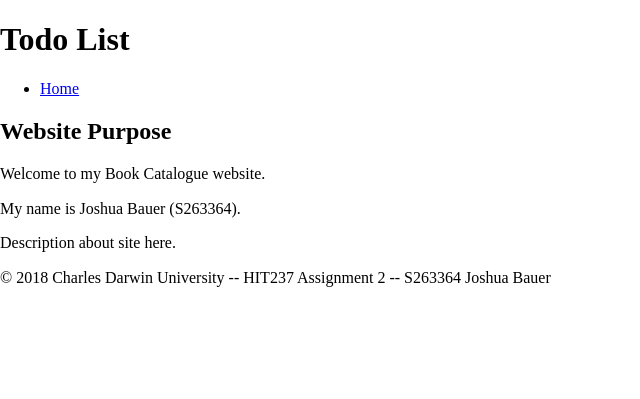
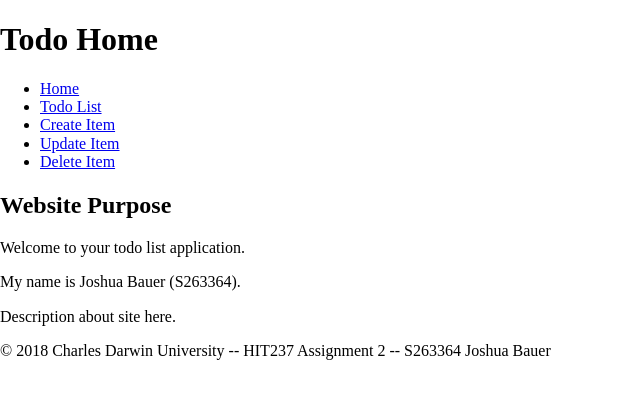
Before and after one commit to jaybeebauer/HIT237-Assignment2, a Django app: page / in a window 1280 px wide. Shown: the top 399 px of the page, without its empty margins (0-640 px from the left). Run offline with Django 3.2, Linux system fonts and the light colour scheme; some libraries are stand-ins or nearby versions.

Commit message:
-Finalised base HTML and page links (views)

```diff
--- a/HIT237-Assignment2/HIT237_Assignment2/urls.py
+++ b/HIT237-Assignment2/HIT237_Assignment2/urls.py
@@ -13,4 +13,9 @@ from TodoList import views
 urlpatterns = [
     url(r'^admin/', admin.site.urls),
     url(r'^$', views.home, name='home'),
+    url(r'^todolist/?$', views.todolist, name='todolist'),
+    url(r'^todolist/item/create/?$', views.adjustrecord, name='create'),
+    url(r'^todolist/item/update/?$', views.adjustrecord, name='update'),
+    url(r'^todolist/item/detail/?$', views.adjustrecord, name='detail'),
+    url(r'^todolist/item/delete/?$', views.adjustrecord, name='delete'),
 ]
--- a/HIT237-Assignment2/TodoList/templates/index.html
+++ b/HIT237-Assignment2/TodoList/templates/index.html
@@ -1,13 +1,13 @@
 {% extends "site_base.html" %}
 {% load static %}
 
-{% block page_title %}Todo List{% endblock %}
+{% block page_title %}Todo Home{% endblock %}
 
-{% block page_heading_title %}<h1>Todo List</h1>{% endblock %}
+{% block page_heading_title %}<h1>Todo Home</h1>{% endblock %}
 
 {% block main_body %}
 <h2 >Website Purpose</h2>
-<p>Welcome to my Book Catalogue website.</p>
+<p>Welcome to your todo list application.</p>
 <p>My name is Joshua Bauer (S263364).</p>
 <!--TODO Adjust description -->
 <p>Description about site here.</p>
--- a/HIT237-Assignment2/TodoList/templates/site_base.html
+++ b/HIT237-Assignment2/TodoList/templates/site_base.html
@@ -25,6 +25,11 @@
       <nav>
         <ul>
           <li><a href="{% url 'home' %}">Home</a>
+            <li><a href="{% url 'todolist' %}">Todo List</a>
+            <li><a href="{% url 'create' %}">Create Item</a>
+            <li><a href="{% url 'update' %}">Update Item</a>
+            <li><a href="{% url 'delete' %}">Delete Item</a>
+            <!--<li><a href="">Detail</a> -->
        </ul>
       </nav>
       </header>
--- a/HIT237-Assignment2/TodoList/views.py
+++ b/HIT237-Assignment2/TodoList/views.py
@@ -3,3 +3,11 @@ from django.shortcuts import render
 # Create your views here.
 def home(request):
     return render(request, 'index.html')
+
+def todolist(request):
+    #Add function here
+    return render(request, 'todolist.html')
+
+def adjustrecord(request):
+    #Add function here
+    return render(request, 'adjustrecord.html')
```
Also changed, not shown: HIT237-Assignment2/TodoList/templates/adjustrecord.html (added, +13 -0 lines), HIT237-Assignment2/TodoList/templates/todolist.html (added, +14 -0 lines), 1 other file.
